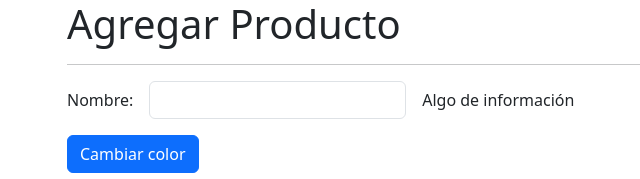
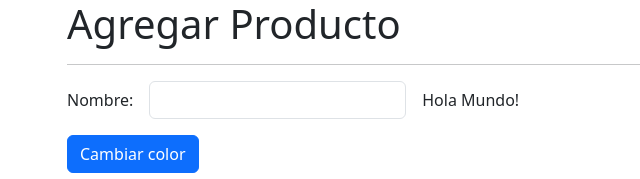
Before and after one commit to AAGuedes/angular-directivas-signals, an Angular app: page /product/product in a window 1280 px wide. Shown: the top 179 px of the page, without its empty margins (15-655 px from the left). Built offline with nearby package versions, Linux system fonts and the light colour scheme.

Commit message:
Custom label con directiva personalizada

```diff
--- a/src/app/products/pages/product-page/product-page.component.html
+++ b/src/app/products/pages/product-page/product-page.component.html
@@ -14,7 +14,7 @@
     </div>
 
     <div class="col-auto">
-      <span>Algo de información</span>
+      <span customLabel></span>
     </div>
 
   </div>
--- a/src/app/products/products.module.ts
+++ b/src/app/products/products.module.ts
@@ -3,6 +3,8 @@
 import { ReactiveFormsModule } from '@angular/forms';
 
 import { ProductsRoutingModule } from './products-routing.module';
+import { SharedModule } from '../shared/shared.module';
+
 import { ProductPageComponent } from './pages/product-page/product-page.component';
 
 
@@ -14,6 +16,7 @@
     CommonModule,
     ProductsRoutingModule,
     ReactiveFormsModule,
+    SharedModule,
   ]
 })
 export class ProductsModule { }
--- /dev/null
+++ b/src/app/shared/directives/custom-label.directive.ts
@@ -0,0 +1,17 @@
+import { Directive, ElementRef } from '@angular/core';
+
+@Directive({
+  selector: '[customLabel]'
+})
+export class CustomLabelDirective {
+
+  private htmlElement?: ElementRef<HTMLElement>;
+
+  constructor(
+    private elementRef: ElementRef<HTMLElement>
+  ) {
+    this.htmlElement = elementRef;
+    this.htmlElement.nativeElement.innerHTML = 'Hola Mundo!';
+  }
+
+}
```
Also changed, not shown: src/app/shared/shared.module.ts (added, +17 -0 lines).
